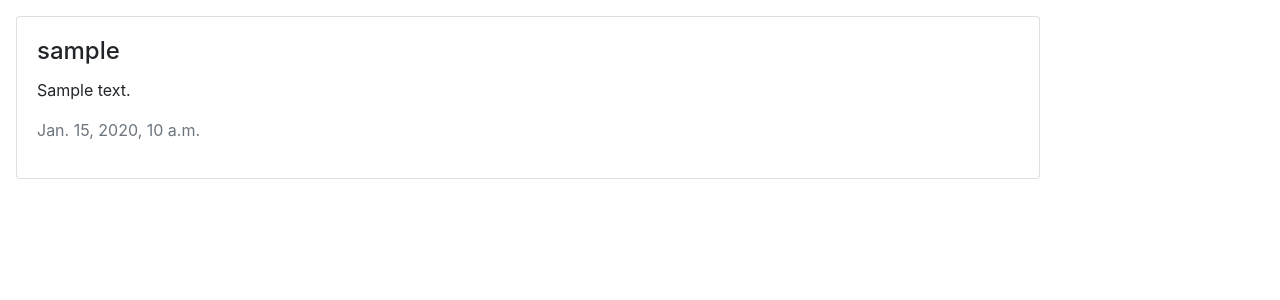
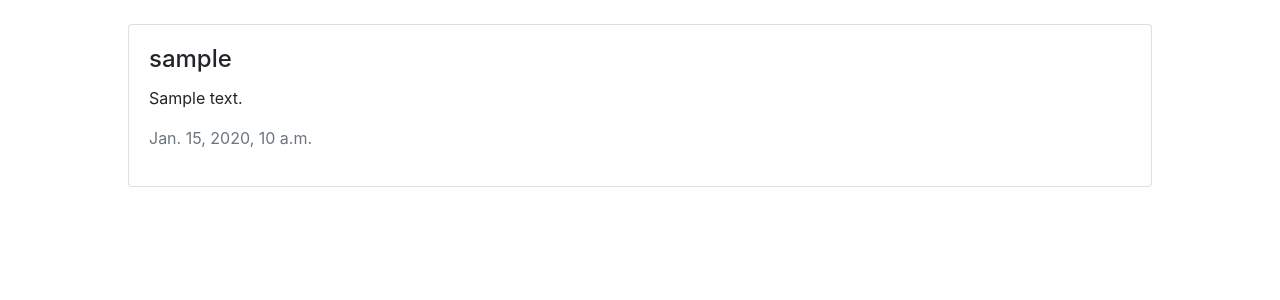
Before and after one commit to adriasala12/HarvardX-CS50W-project4, a Django app: page / in a window 1280 px wide. Shown: the part 56-356 px from the top of the page. Run offline with Django 3.2, Linux system fonts and the light colour scheme; tables that the repository leaves empty hold one stand-in row (values such as "Sample post"); some libraries are stand-ins or nearby versions.

Commit message:
Edited all posts style

```diff
--- a/network/templates/network/index.html
+++ b/network/templates/network/index.html
@@ -4,10 +4,13 @@
 
     {% if user.is_authenticated %}
 
-        <button class="btn btn-primary m-3" id="newButton" onclick="newPost()">New Post</button>
+        <div class="mx-auto mt-4" style="width:80%">
+            <button class="btn btn-primary" id="newButton" onclick="newPost()">New Post</button>
+        </div>
 
-        <div style="display: none;" id="newpost">
-            <div class="card m-3" style="width: 80%;">
+
+        <div style="display: none" id="newpost">
+            <div class="card mx-auto mt-4" style="width: 80%;">
                 <div class="card-body">
                     <form action="{% url 'new_post' %}" method="post">
                         {% csrf_token %}
@@ -26,7 +29,7 @@
 
     {% for post in posts %}
 
-        <div class="card m-3" style="width: 80%;">
+        <div class="card mx-auto my-4" style="width: 80%;">
             <div class="card-body">
                 <h4 class="card-title">{{ post.username }}</h4>
                 <p class="card-text">{{ post.content }}</p>
```
